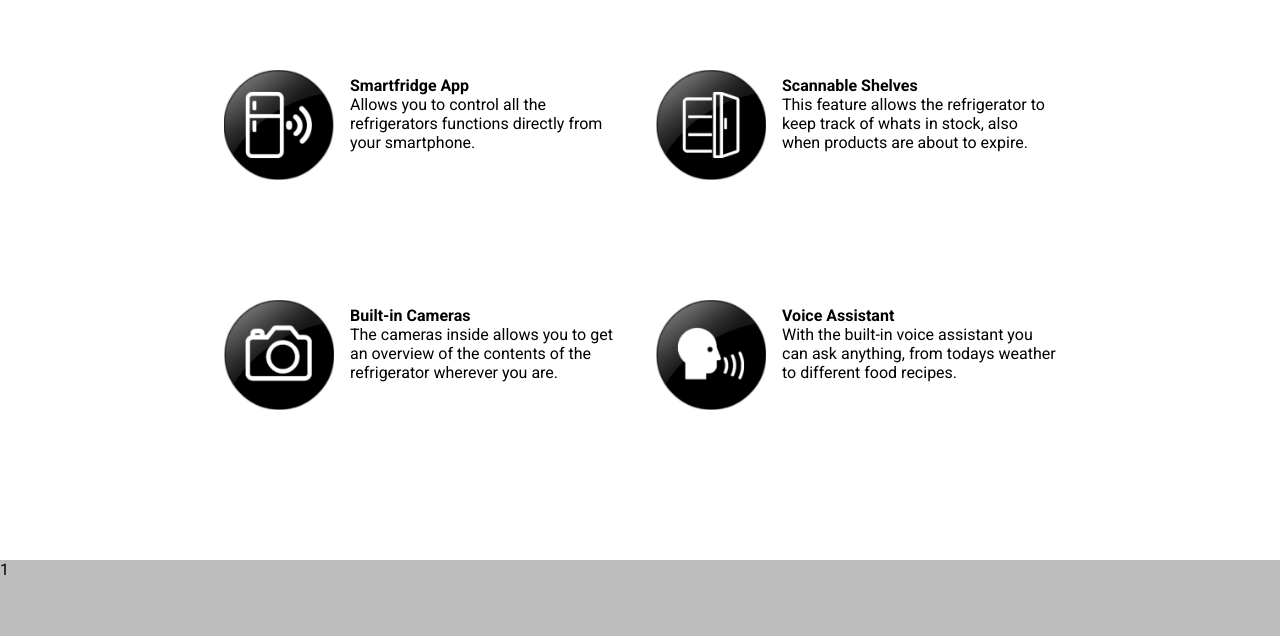
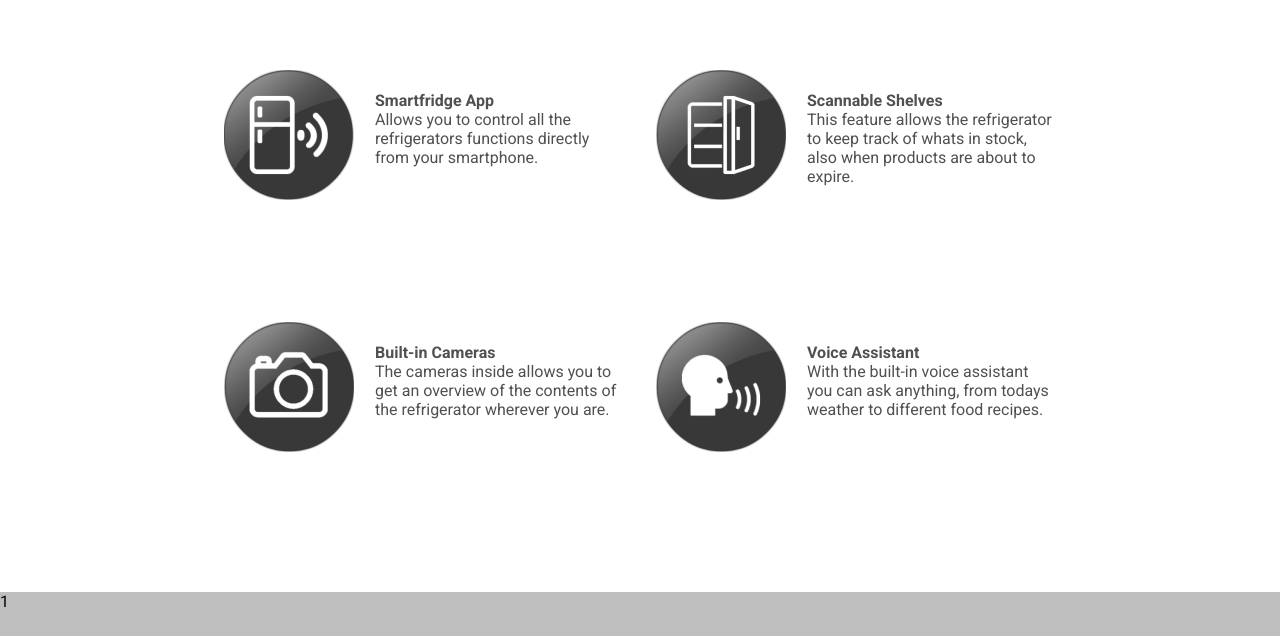
Before and after one commit to emil257/smart-fridge, a plain HTML site: page index.html in a window 1280 px wide. Shown: the part 728-1364 px from the top of the page. Drawn offline with Linux system fonts and the light colour scheme.

Commit message:
Add files via upload

```diff
--- a/index.html
+++ b/index.html
@@ -12,10 +12,10 @@
       <div class="header">
         <nav>
           <ul>
-            <li><a href="#" class="active">HOME</a></li>
-            <li><a href="#">FEATURES</a></li>
-            <li><a href="#">ABOUT</a></li>
-            <li><a href="#">CONTACT</a></li>
+            <li><a class="active">HOME</a></li>
+            <li><a>FEATURES</a></li>
+            <li><a>ABOUT</a></li>
+            <li><a>CONTACT</a></li>
           </ul>
         </nav>
         <img src="./assets/ref.png" class="logo" />
@@ -37,32 +37,31 @@
       <h1>Features</h1>
       <div class="features">
         <div class="feature">
-          <img src="./assets/app.png" />
+          <div class="featImg"><img src="./assets/appgray.png"/></div>
           <p>
-            <b>Smartfridge App</b><br />Allows you to control all the
-            refrigerators functions directly from your smartphone.
+            <b>Smartfridge App</b><br>Allows you to control all the refrigerators
+            functions directly from your smartphone.
           </p>
         </div>
         <div class="feature">
-          <img src="./assets/shelves.png" />
+          <div class="featImg"><img src="./assets/shelvesgray.png"/></div>
           <p>
-            <b>Scannable Shelves</b><br />This feature allows the refrigerator
-            to keep track of whats in stock, also when products are about to
-            expire.
+            <b>Scannable Shelves</b><br>This feature allows the refrigerator to keep
+            track of whats in stock, also when products are about to expire.
           </p>
         </div>
         <div class="feature">
-          <img src="./assets/camera.png" />
+          <div class="featImg"><img src="./assets/cameragray.png"/></div>
           <p>
-            <b>Built-in Cameras</b><br />The cameras inside allows you to get an
-            overview of the contents of the refrigerator wherever you are.
+            <b>Built-in Cameras</b><br>The cameras inside allows you to get an overview
+            of the contents of the refrigerator wherever you are.
           </p>
         </div>
         <div class="feature">
-          <img src="./assets/voice.png" />
+          <div class="featImg"><img src="./assets/voicegray.png"/></div>
           <p>
-            <b>Voice Assistant</b><br />With the built-in voice assistant you
-            can ask anything, from todays weather to different food recipes.
+            <b>Voice Assistant</b><br>With the built-in voice assistant you can ask
+            anything, from todays weather to different food recipes.
           </p>
         </div>
       </div>
--- a/styles/style.scss
+++ b/styles/style.scss
@@ -3,12 +3,12 @@ $jumbo-color: #383838;
 $secondary-color: #bebebe;
 $top-space: 65px;
 
-@import url("https://fonts.googleapis.com/css?family=Roboto:400,700&display=swap");
+@import url('https://fonts.googleapis.com/css?family=Roboto:400,700&display=swap');
 
 body {
   margin: 0;
   padding: 0;
-  font-family: "Roboto", sans-serif;
+  font-family: 'Roboto', sans-serif;
   header {
     color: white;
     position: relative;
@@ -52,14 +52,12 @@ body {
           a {
             font-size: 1.05em;
             padding-bottom: 5px;
-            text-decoration: none;
-            color: white;
           }
           a.active {
-            border-bottom: 2px solid #00c4e4;
+            border-bottom: 1px solid #00c4e4;
           }
           a:hover {
-            border-bottom: 2px solid #00c4e4;
+            border-bottom: 1px solid #00c4e4;
             cursor: pointer;
           }
         }
@@ -72,7 +70,7 @@ body {
       padding-left: 17.5%;
       padding-right: 17.5%;
       margin: 0 auto;
-      background: url("../assets/bild4_ljus.jpg");
+      background: url('../assets/bild4_ljus.jpg');
       grid-template-columns: 1fr 1fr;
     }
     .friImg {
@@ -129,10 +127,12 @@ body {
       row-gap: 120px;
       .feature {
         display: grid;
-        grid-template-columns: 110px auto;
+        grid-template-columns: 95px auto;
         grid-gap: 1em;
-        img {
-          width: 100%;
+        .featImg {
+          height: 120px;
+          border: 1px solid grey;
+          width: 95px;
         }
         p {
           margin-top: 0.4em;
```
Also changed, not shown: assets/appgray.png (added), assets/cameragray.png (added), assets/shelvesgray.png (added), assets/voicegray.png (added), styles/style.css, 1 other file.
